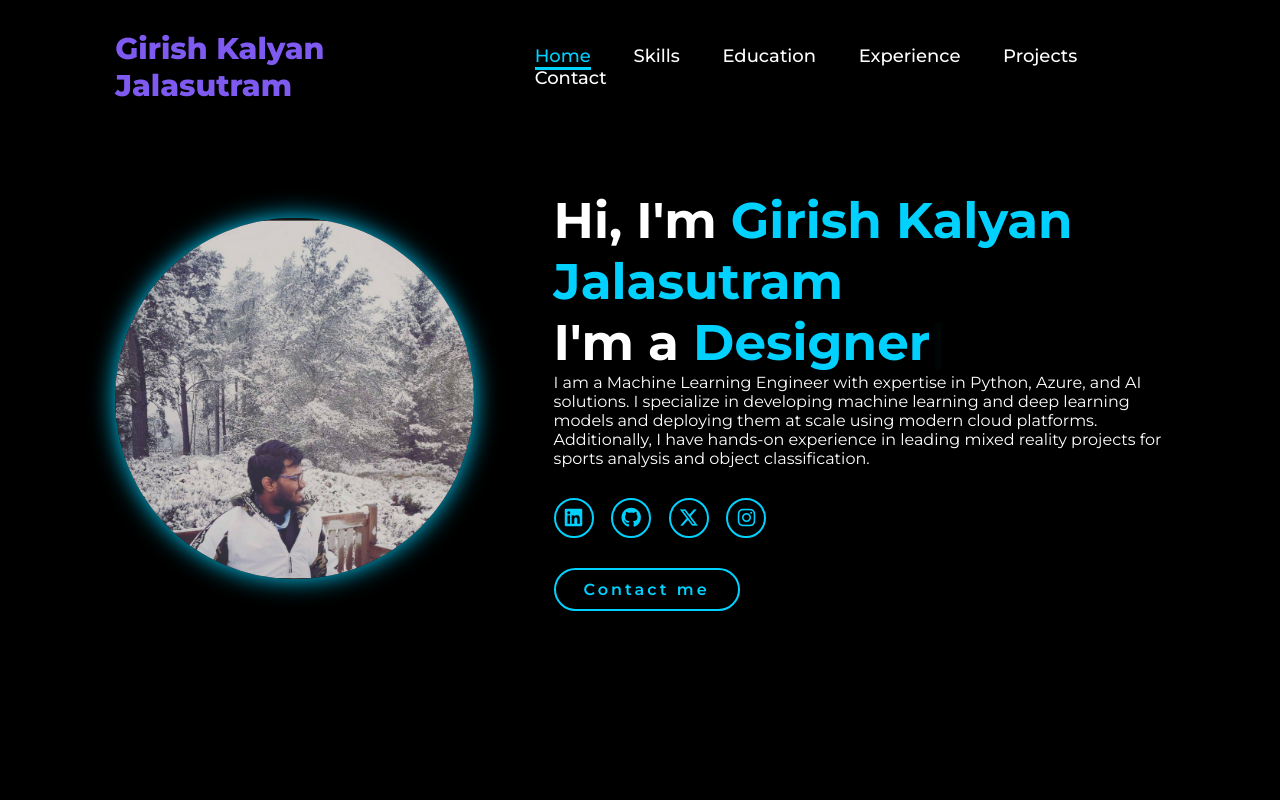
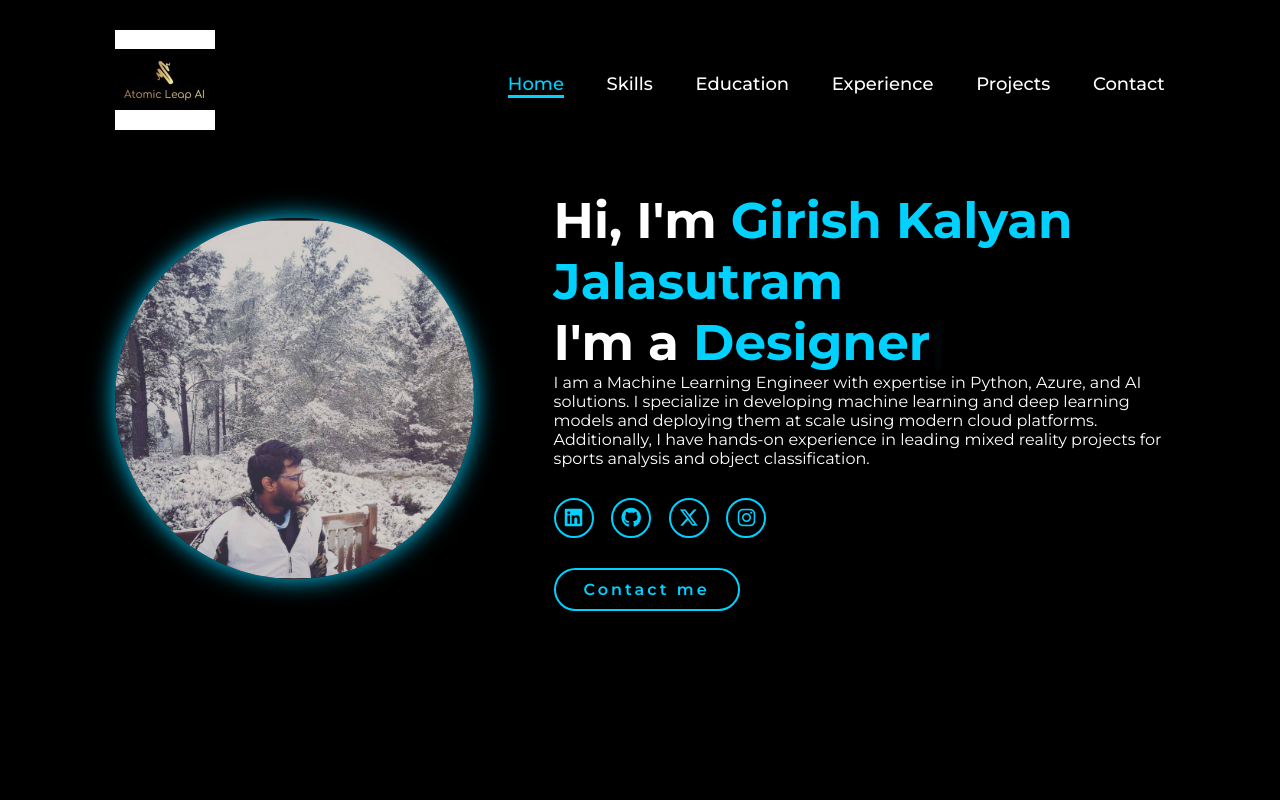
Before and after one commit to Girish16/girish16.github.io, a plain HTML site: page index.html in a window 1280 px wide. Shown: the top 800 px of the page. Drawn offline with nearby package versions, Linux system fonts and the light colour scheme.

Commit message:
Update index.html

```diff
--- a/index.html
+++ b/index.html
@@ -9,7 +9,10 @@
 </head>
 <body>
     <header>
-        <a href="#" class="logo">Girish Kalyan Jalasutram</a>
+        <a href="#" class="logo">
+    <img src="atomicleapai_logo.jpg" alt="Logo" />
+</a>
+
         <nav>
             <a href="#home" class="active">Home</a>
             <a href="#skills">Skills</a>
```
